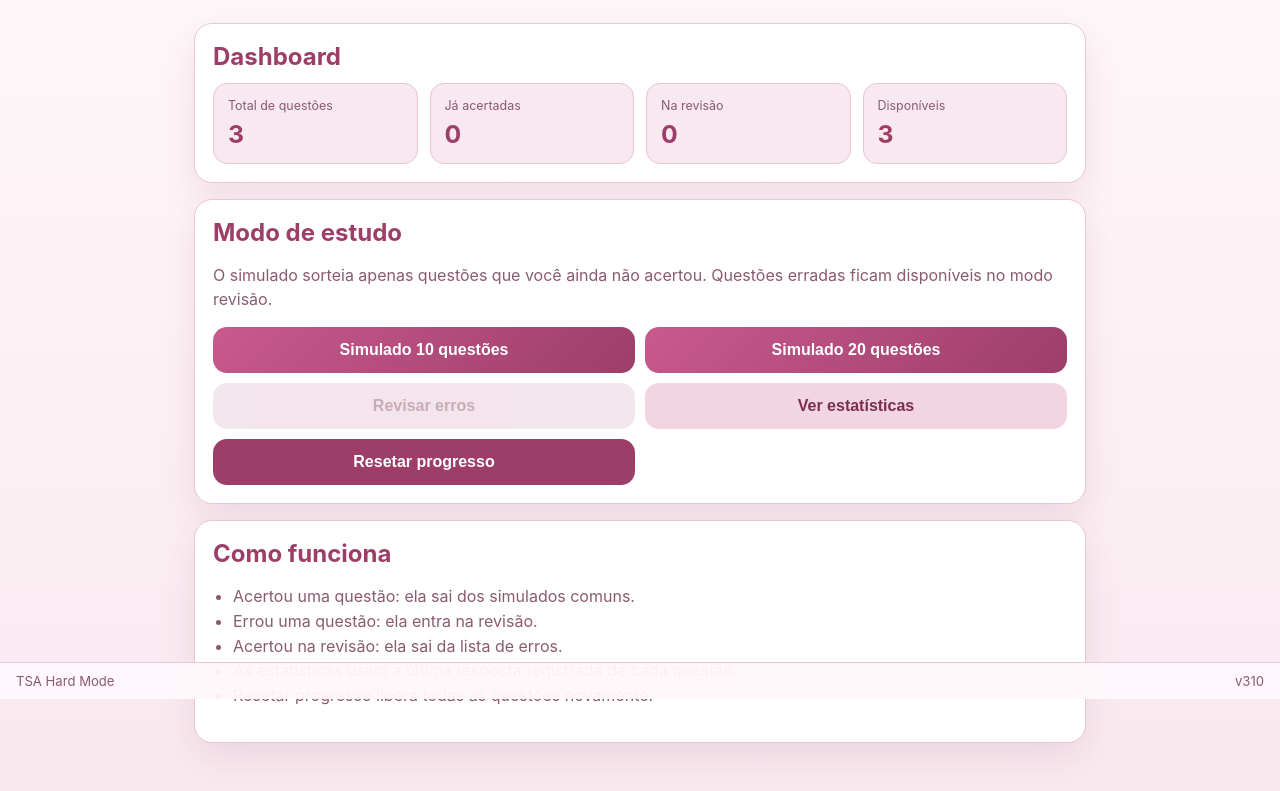
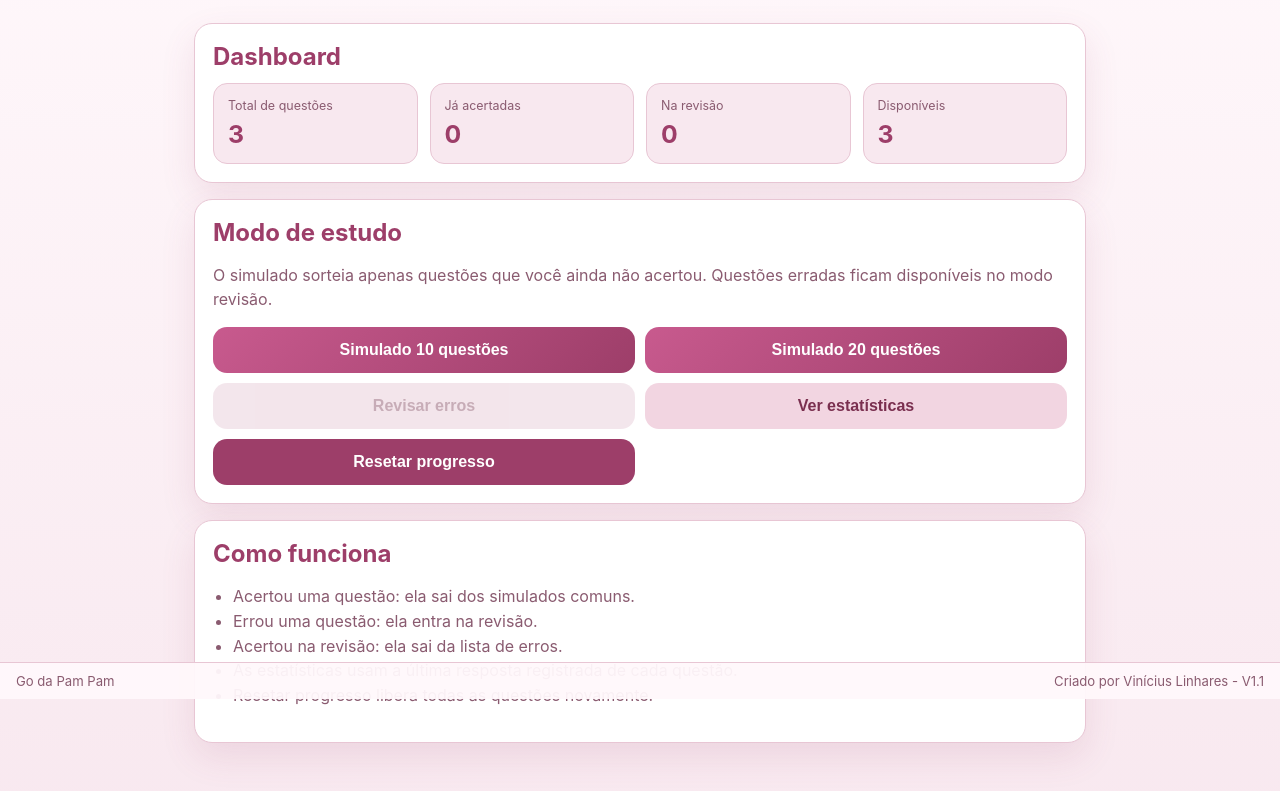
Before and after one commit to vlinhares80-creator/GO-Pam-Pam, a plain HTML site: page index.html in a window 1280 px wide. Shown: the part 101-892 px from the top of the page. Drawn offline with Linux system fonts and the light colour scheme.

Commit message:
Update index.html

```diff
--- a/index.html
+++ b/index.html
@@ -199,8 +199,8 @@
   </main>
 
   <footer class="app-footer">
-    <span>TSA Hard Mode</span>
-    <span>v310</span>
+    <span>Go da Pam Pam</span>
+    <span>Criado por Vinícius Linhares - V1.1</span>
   </footer>
 
   <script src="questions.js?v=310"></script>
```
